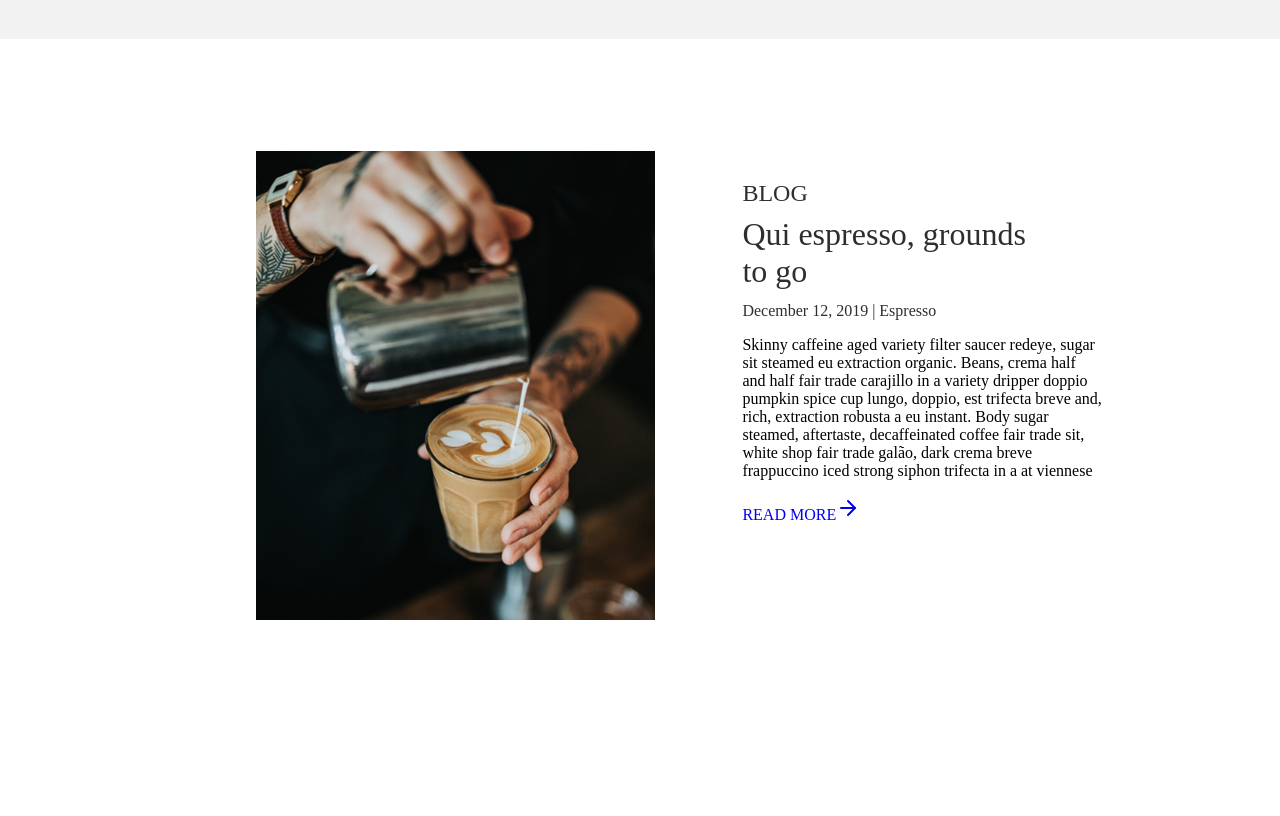
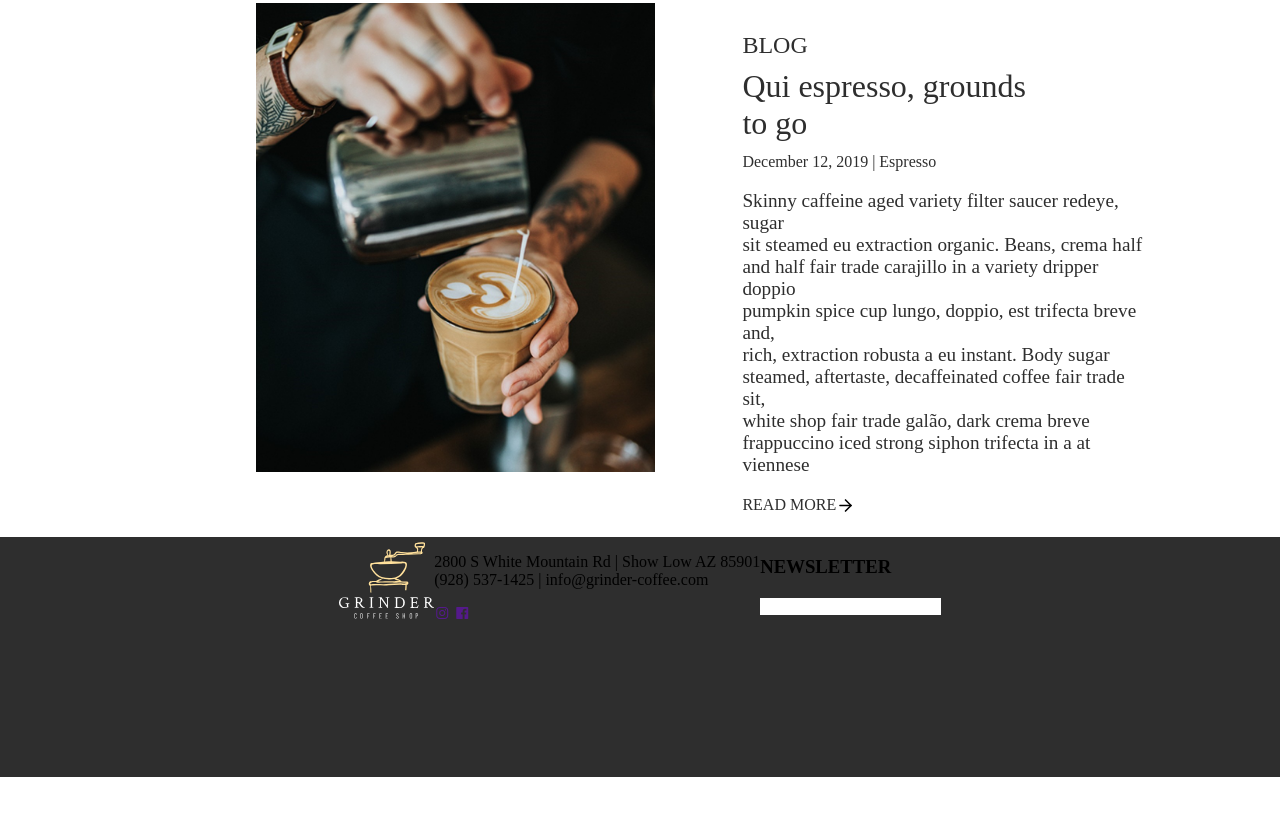
Before and after one commit to hafizaliyudin/cafe-grinder, a plain HTML site: page index.html in a window 1280 px wide. Shown: the part 3149-3965 px from the top of the page. After the commit the page ends 3926 px from the top, so only its background shows below. Drawn offline with nearby package versions, Linux system fonts and the light colour scheme.

Commit message:
update all file

```diff
--- a/asset/css/style.css
+++ b/asset/css/style.css
@@ -22,7 +22,7 @@ body {
   margin: 0;
   padding: 0;
   /* background-color: #2e2e2e; */
-  height: 5000px;
+  /* height: 5000px; */
 }
 
 .navbar {
@@ -302,3 +302,40 @@ h1 {
   color: var(--dark);
   margin-top: -15px;
 }
+
+.blog-content .little-descript {
+  font-size: 1.2rem;
+  color: var(--dark);
+}
+
+.read-more a {
+  font-size: 1rem;
+  color: var(--dark);
+}
+
+.read-more img {
+  vertical-align: top;
+  width: 1.2rem;
+}
+
+.read-more a:active {
+  background-color: #d3d1d1;
+  text-align: center;
+  width: 10px;
+}
+
+.contact {
+  width: 100%;
+  background-color: var(--dark);
+  min-height: 30vh;
+  margin-top: 5rem;
+  justify-content: center;
+  align-items: center;
+  margin: 0;
+  padding: 0;
+}
+
+.contact .content {
+  display: flex;
+  justify-content: center;
+}
--- a/index.html
+++ b/index.html
@@ -6,6 +6,12 @@
     <meta name="viewport" content="width=device-width, initial-scale=1.0" />
     <!-- Father Icon -->
     <script src="https://unpkg.com/feather-icons"></script>
+    <!-- box-icon -->
+    <link rel="stylesheet" href="boxicons.min.css" />
+    <link
+      rel="stylesheet"
+      href="https://unpkg.com/boxicons@latest/css/boxicons.min.css"
+    />
     <!-- Style CSS -->
     <link rel="stylesheet" href="asset/css/style.css" />
     <link rel="icon" href="Icon/logo.svg" />
@@ -22,7 +28,7 @@
         <a href="#menu">MENU</a>
         <a href="#mood">MOODS</a>
         <a href="#blog">BLOG</a>
-        <a href="#">CONTACT</a>
+        <a href="#contact">CONTACT</a>
         <a href=""><i data-feather="search"></i></a>
       </div>
     </nav>
@@ -134,11 +140,38 @@
             white shop fair trade galão, dark crema breve <br />
             frappuccino iced strong siphon trifecta in a at viennese
           </p>
-          <a href="#blog">READ MORE<i data-feather="arrow-right"></i></a>
+          <div class="read-more">
+            <a href="#blog"
+              >READ MORE<img src="Icon/arrow-right.svg" alt=""
+            /></a>
+          </div>
         </div>
       </div>
     </section>
     <!-- section Blog end -->
+
+    <!-- section Contact start -->
+
+    <section class="contact" id="contact">
+      <div class="content">
+        <img src="Icon/logo.svg" alt="" />
+        <div class="text-logo">
+          <p>
+            2800 S White Mountain Rd | Show Low AZ 85901 <br />
+            (928) 537-1425 | info@grinder-coffee.com
+          </p>
+          <a href=""><i class="bx bxl-instagram"></i></a>
+          <a href=""><i class="bx bxl-facebook-square"></i></a>
+        </div>
+        <div class="email">
+          <h3>NEWSLETTER</h3>
+          <input type="text" />
+        </div>
+      </div>
+    </section>
+
+    <!-- section Contact end -->
+
     <!-- Father Icon -->
     <script>
       feather.replace();
```
Also changed, not shown: Icon/arrow-right.svg (added).
